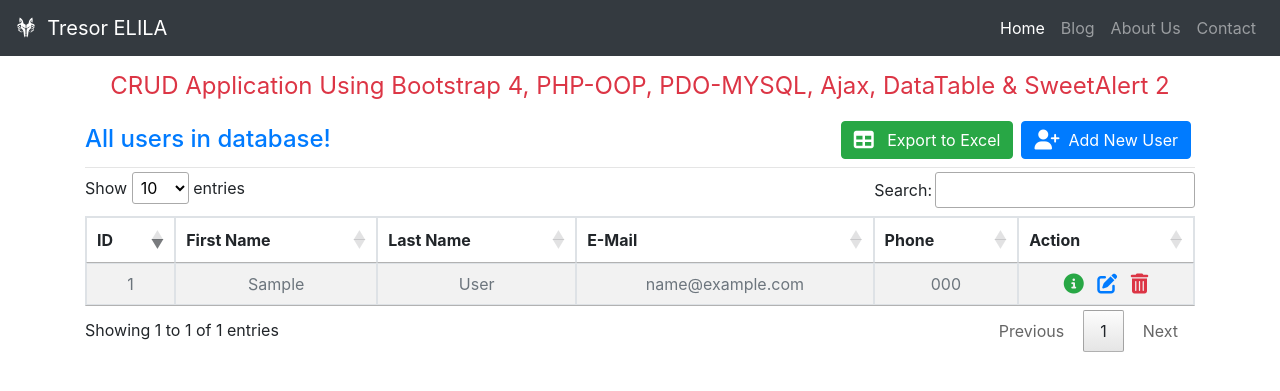
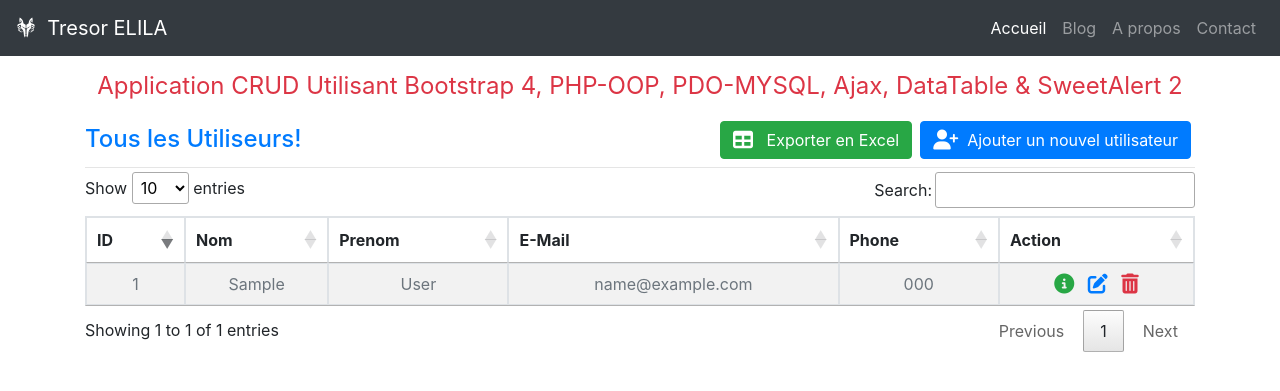
Before and after one commit to tresor242/CRUD-App-Using-PHP-OOP-PDO-MySQL-Ajax, a PHP site: page / in a window 1280 px wide. Shown: the top 391 px of the page. Run offline with PHP 8.4, Linux system fonts and the light colour scheme; tables that the repository leaves empty or names only in its code hold one stand-in row (values such as "Sample post"); some libraries are stand-ins or nearby versions.

Commit message:
Version francaise

```diff
--- a/action.php
+++ b/action.php
@@ -11,8 +11,8 @@ if (isset($_POST['action']) && $_POST['action'] == "view") {
         <thead>
             <tr class="text-center">
                 <th>ID</th>
-                <th>First Name</th>
-                <th>Last Name</th>
+                <th>Nom</th>
+                <th>Prenom</th>
                 <th>E-Mail</th>
                 <th>Phone</th>
                 <th>Action</th>
@@ -46,8 +46,8 @@ if (isset($_POST['action']) && $_POST['action'] == "view") {
     }
     else
     {
-        echo '<h3 class="text-center text-secondary mt-5">:(No any user
-        present in the database!</h3>';
+        echo '<h3 class="text-center text-secondary mt-5">:(Aucun utilisateur
+        présent dans la base de données!</h3>';
     }
 }
 
@@ -115,8 +115,8 @@ if (isset($_POST['action']) && $_POST['action'] == "update") {
     echo '<table border="1">';
     echo '<tr class="text-center">
                 <th>ID</th>
-                <th>First Name</th>
-                <th>Last Name</th>
+                <th>Nom</th>
+                <th>Prenom</th>
                 <th>E-Mail</th>
                 <th>Phone</th>
                 <th>Action</th>
--- a/index.php
+++ b/index.php
@@ -19,13 +19,13 @@
   <div class="collapse navbar-collapse" id="navbarNav">
     <ul class="navbar-nav ml-auto">
       <li class="nav-item active">
-        <a class="nav-link" href="#">Home <span class="sr-only">(current)</span></a>
+        <a class="nav-link" href="#">Accueil <span class="sr-only">(current)</span></a>
       </li>
       <li class="nav-item">
         <a class="nav-link" href="#">Blog</a>
       </li>
       <li class="nav-item">
-        <a class="nav-link" href="#">About Us</a>
+        <a class="nav-link" href="#">A propos</a>
       </li>
       <li class="nav-item">
         <a class="nav-link" href="#">Contact</a>
@@ -38,20 +38,20 @@
 <div class="container">
     <div class="row">
         <div class="col-lg-12">
-            <h4 class="text-center text-danger font-weight-normal my-3">CRUD
-                Application Using Bootstrap 4, PHP-OOP, PDO-MYSQL, Ajax, DataTable &
+            <h4 class="text-center text-danger font-weight-normal my-3">
+                Application CRUD Utilisant Bootstrap 4, PHP-OOP, PDO-MYSQL, Ajax, DataTable &
                 SweetAlert 2
             </h4>
         </div>
     </div>
     <div class="row">
         <div class="col-lg-6">
-            <h4 class="mt-2 text-primary">All users in database!</h4>
+            <h4 class="mt-2 text-primary">Tous les Utiliseurs!</h4>
         </div>
         <div class="col-lg-6">
             <button type="button" class="btn btn-primary m-1 float-right" data-toggle="modal" data-target="#addModal"><i
-            class="fas fa-user-plus fa-lg"></i>&nbsp;&nbsp;Add New User</button>
-            <a href="action.php?export=excel" class="btn btn-success m-1 float-right"><i class="fas fa-table fa-lg"></i>&nbsp;&nbsp; Export to Excel</a>
+            class="fas fa-user-plus fa-lg"></i>&nbsp;&nbsp;Ajouter un nouvel utilisateur</button>
+            <a href="action.php?export=excel" class="btn btn-success m-1 float-right"><i class="fas fa-table fa-lg"></i>&nbsp;&nbsp; Exporter en Excel</a>
         </div>
     </div>
     <hr class="my-1">
@@ -70,7 +70,7 @@
   <div class="modal-dialog" role="document">
     <div class="modal-content">
       <div class="modal-header">
-        <h5 class="modal-title" id="exampleModalLabel">Add New User</h5>
+        <h5 class="modal-title" id="exampleModalLabel">Ajouter un nouvel utilisateur</h5>
         <button type="button" class="close" data-dismiss="modal" aria-label="Close">
           <span aria-hidden="true">&times;</span>
         </button>
@@ -104,7 +104,7 @@
   <div class="modal-dialog" role="document">
     <div class="modal-content">
       <div class="modal-header">
-        <h5 class="modal-title" id="exampleModalLabel">Edit User</h5>
+        <h5 class="modal-title" id="exampleModalLabel">Editer un Utiliseur</h5>
         <button type="button" class="close" data-dismiss="modal" aria-label="Close">
           <span aria-hidden="true">&times;</span>
         </button>
@@ -174,7 +174,7 @@
                       // console.log(response);
 
                        Swal.fire({
-                        title: 'User added successfully!',
+                        title: 'Utilisateur ajoute avec succes!',
                         type: 'success'
                        })
                        $("#addModal").modal('hide');
@@ -223,7 +223,7 @@
                       // console.log(response);
 
                        Swal.fire({
-                        title: 'User updated successfully!',
+                        title: 'Utilisateur modifie avec succes!',
                         type: 'success'
                        })
                        $("#editModal").modal('hide');
@@ -242,13 +242,13 @@
               var tr = $(this).closest('tr');
               del_id = $(this).attr('id');
               Swal.fire({
-                title: "Are you sure?",
-                text: "You won't be able to revert this!",
+                title: "Etes vous sure?",
+                text: "Vous ne pourrez pas revenir en arrière",
                 type: "warning",
                 showCancelButton: true,
                 confirmButtonColor: "#3085d6",
                 cancelButtonColor: "#d33",
-                confirmButtonText: "Yes, delete it!"
+                confirmButtonText: "Oui, Supprimez!"
               }).then((result) => {
                 if (result.isConfirmed) {
                   $.ajax({
@@ -260,7 +260,7 @@
                       tr.css('background-color', '#ff6666');
                       Swal.fire(
                         'Deleted!',
-                        'User deleted successfully!',
+                        'Utilisateur supprimé avec succès!',
                         'success!',
                     )
                       showAllUsers();
```
